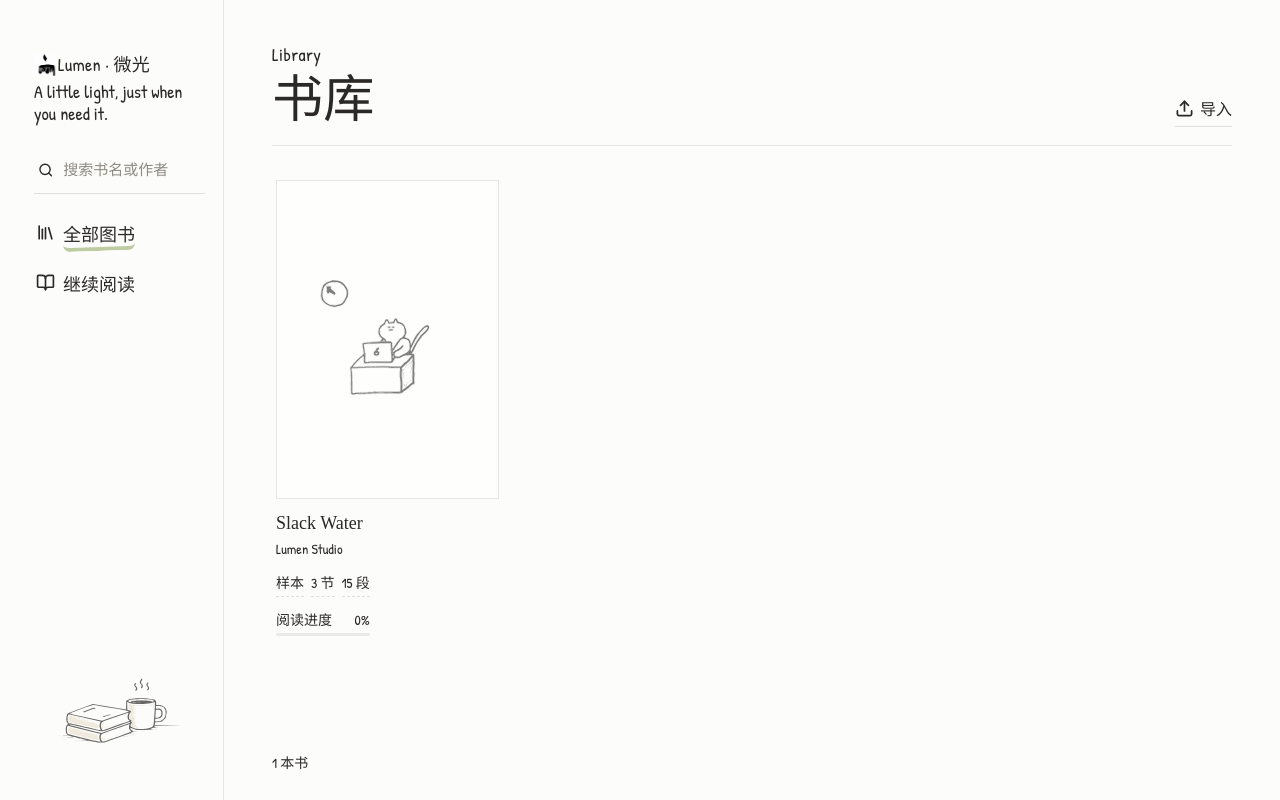
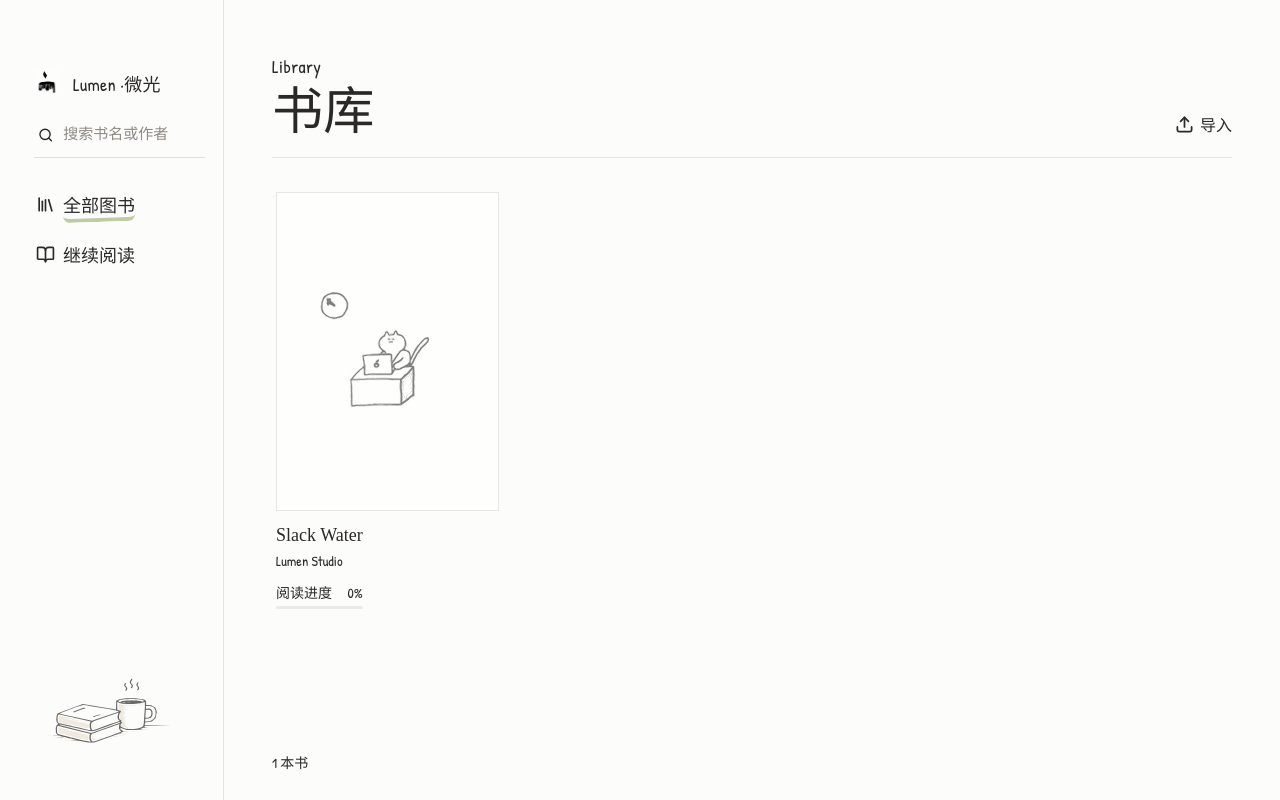
Before and after one commit to Currylovecarry/gvis-project, a React (Vite) app: page / in a window 1280 px wide. Built offline with nearby package versions, Linux system fonts and the light colour scheme; a small style sheet from the web is missing; a web font is replaced by a local one.

Commit message:
Polish library shelf layout

```diff
--- a/src/App.tsx
+++ b/src/App.tsx
@@ -415,8 +415,10 @@ function LibraryView({
       <header className="mobile-header">
         <strong className="brand-title">
           <img className="brand-emblem" src="/site-icon.png" alt="" aria-hidden="true" />
-          <span>Lumen · </span>
-          <span className="brand-title-cn">微光</span>
+          <span className="brand-wordmark">
+            <span>Lumen · </span>
+            <span className="brand-title-cn">微光</span>
+          </span>
         </strong>
         <label className="import-button" htmlFor={fileInputId} aria-label="导入图书">
           <Upload size={18} strokeWidth={2.2} />
@@ -438,10 +440,11 @@ function LibraryView({
           <div>
             <strong className="brand-title">
               <img className="brand-emblem" src="/site-icon.png" alt="" aria-hidden="true" />
-              <span>Lumen · </span>
-              <span className="brand-title-cn">微光</span>
+              <span className="brand-wordmark">
+                <span>Lumen · </span>
+                <span className="brand-title-cn">微光</span>
+              </span>
             </strong>
-            <span>A little light, just when you need it.</span>
           </div>
         </div>
 
@@ -536,9 +539,6 @@ type BookTileProps = {
 };
 
 function BookTile({ book, progress, canDelete, onOpenBook, onDeleteBook }: BookTileProps) {
-  const stats = getBookTextStats(book);
-  const tertiaryStat = book.format === "pdf" ? `${stats.pages} 页` : `${stats.paragraphs} 段`;
-
   return (
     <article className="book-card">
       <button
@@ -552,11 +552,6 @@ function BookTile({ book, progress, canDelete, onOpenBook, onDeleteBook }: BookT
           <div>
             <strong>{book.title}</strong>
             <span>{book.author}</span>
-          </div>
-          <div className="book-stats">
-            <span>{formatLabel(book.format)}</span>
-            {book.format !== "pdf" && <span>{stats.sections} 节</span>}
-            <span>{tertiaryStat}</span>
           </div>
           <div className="book-progress-block">
             <div className="book-progress-meta" aria-hidden="true">
--- a/src/styles.css
+++ b/src/styles.css
@@ -207,7 +207,7 @@ button {
   gap: 0;
   min-width: 0;
   padding: 0 0 10px;
-  margin-top: 6px;
+  margin-top: 24px;
 }
 
 .mobile-header {
@@ -233,7 +233,7 @@ button {
   display: inline-flex;
   flex-wrap: nowrap;
   align-items: center;
-  gap: 6px;
+  gap: 0;
   color: var(--reader-ink);
   font-family: var(--reader-hand-title);
   font-size: 28px;
@@ -246,6 +246,13 @@ button {
 
 .brand-title span {
   display: inline;
+}
+
+.brand-title .brand-wordmark {
+  display: inline-flex;
+  align-items: baseline;
+  margin-left: 15px;
+  white-space: nowrap;
 }
 
 .brand-emblem {
@@ -256,7 +263,8 @@ button {
   object-fit: contain;
   object-position: center center;
   vertical-align: middle;
-  margin-top: -2px;
+  margin-top: 0;
+  transform: translateY(-4px);
 }
 
 .brand-title-cn {
@@ -282,6 +290,7 @@ button {
   background: transparent;
   border: 0;
   border-bottom: 1px solid rgba(31, 30, 26, 0.12);
+  transform: translateY(-7px);
 }
 
 .search-field input {
@@ -316,7 +325,7 @@ button {
   width: calc(100% + 18px);
   max-width: 220px;
   height: auto;
-  margin-left: -10px;
+  margin-left: -20px;
   opacity: 0.72;
   mix-blend-mode: multiply;
   pointer-events: none;
@@ -387,6 +396,7 @@ button {
   align-items: flex-end;
   justify-content: space-between;
   gap: 24px;
+  margin-top: 12px;
   padding-bottom: 18px;
   border-bottom: 1px solid rgba(31, 30, 26, 0.1);
 }
@@ -429,11 +439,10 @@ button {
   align-items: center;
   min-height: 30px;
   gap: 6px;
-  padding: 0 0 6px;
+  padding: 0;
   color: var(--reader-ink);
   background: transparent;
   border: 0;
-  border-bottom: 1px solid rgba(31, 30, 26, 0.12);
   border-radius: 0;
   cursor: pointer;
   font-family: var(--reader-hand-cn);
@@ -630,26 +639,6 @@ button {
   color: var(--reader-muted);
   font-family: var(--reader-hand);
   font-size: 14px;
-  white-space: nowrap;
-}
-
-.book-stats {
-  display: flex;
-  align-items: center;
-  gap: 7px;
-  color: var(--reader-muted);
-  font-size: 11px;
-}
-
-.book-stats span {
-  width: auto;
-  padding: 0 0 4px;
-  background: transparent;
-  border: 0;
-  border-bottom: 1px dashed rgba(31, 30, 26, 0.14);
-  border-radius: 0;
-  font-family: var(--reader-hand);
-  font-size: 12px;
   white-space: nowrap;
 }
 
@@ -1732,10 +1721,6 @@ button {
     font-size: 12px;
   }
 
-  .book-stats {
-    display: none;
-  }
-
   .book-progress-block {
     margin-top: 6px;
   }
```
